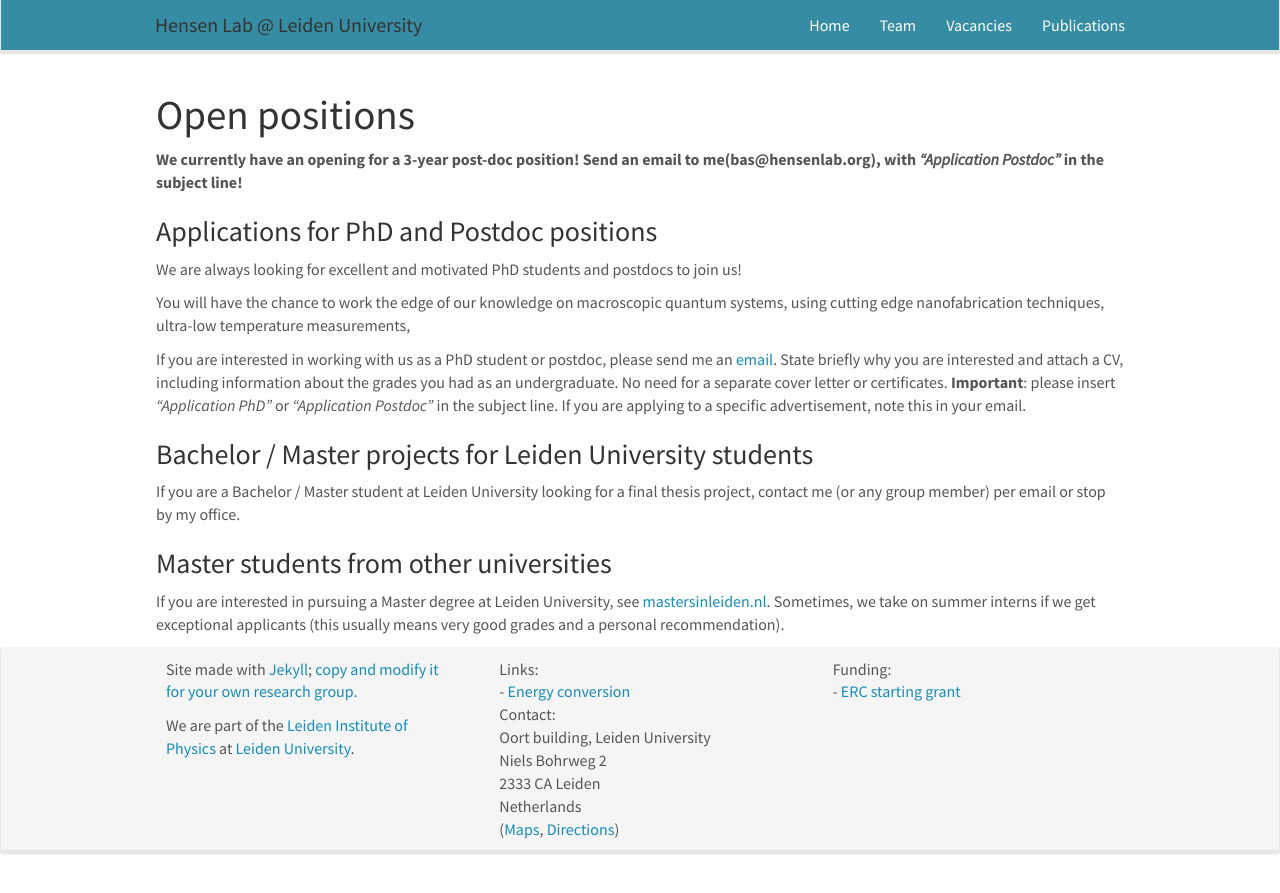
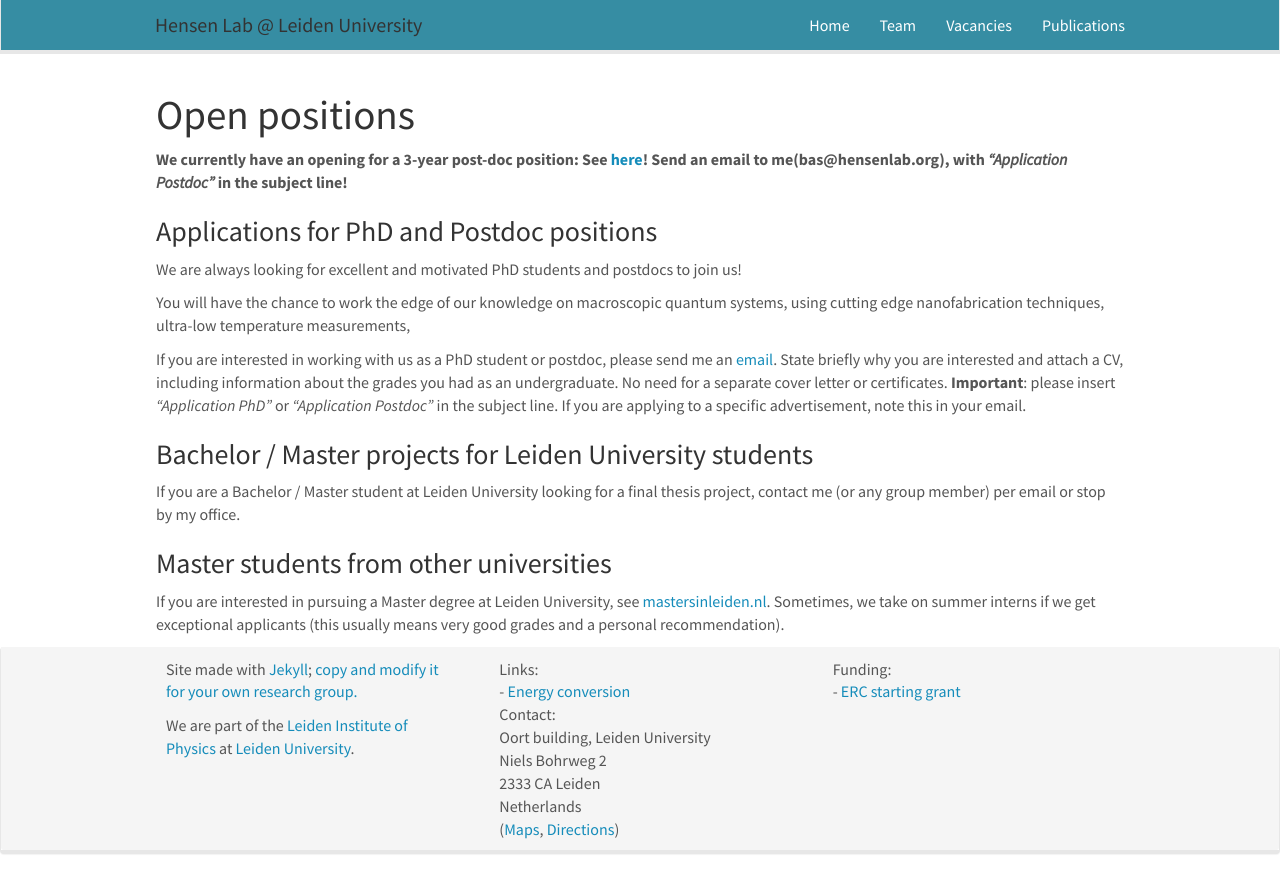
Before and after one commit to bashensen/bashensen.github.io, a Jekyll site: the page built from _pages/openings.md, in a window 1280 px wide. Shown: the top 893 px of the page. Built offline with Jekyll 4.4.1, drawn with Linux system fonts in a browser that asks for light colours; nearby versions of some CDN libraries.

Commit message:
opening link update

```diff
--- a/_pages/openings.md
+++ b/_pages/openings.md
@@ -8,7 +8,7 @@ permalink: /vacancies
 
 # Open positions
 
-**We currently have an opening for a 3-year post-doc position! Send an email to me(bas@hensenlab.org), with _"Application Postdoc"_ in the subject line!**
+**We currently have an opening for a 3-year post-doc position: See [here](https://www.universiteitleiden.nl/en/vacancies/2023/q1/23-0093-year-post-doc-position-combining-on-chip-circuit-quantum-electrodynamics-and-magnetic-levitation-to-explore-the-interface-between-quantum-mechanics-and-general-relativity)! Send an email to me(bas@hensenlab.org), with _"Application Postdoc"_ in the subject line!**
 
 
 ### Applications for PhD and Postdoc positions
```
